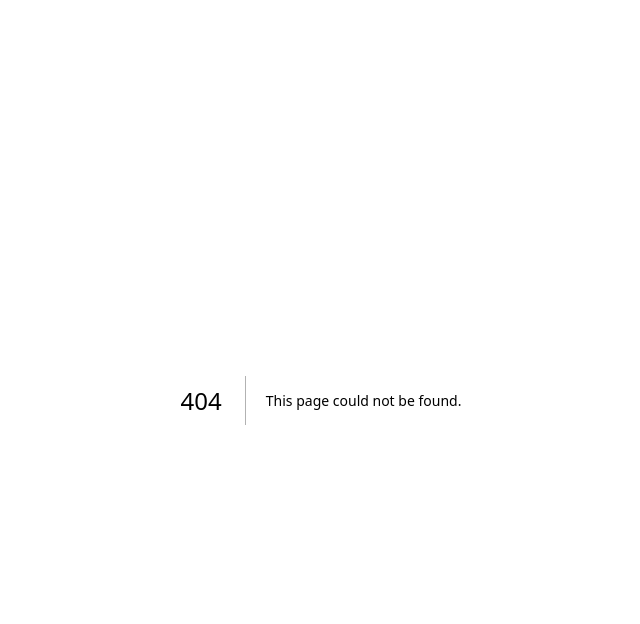
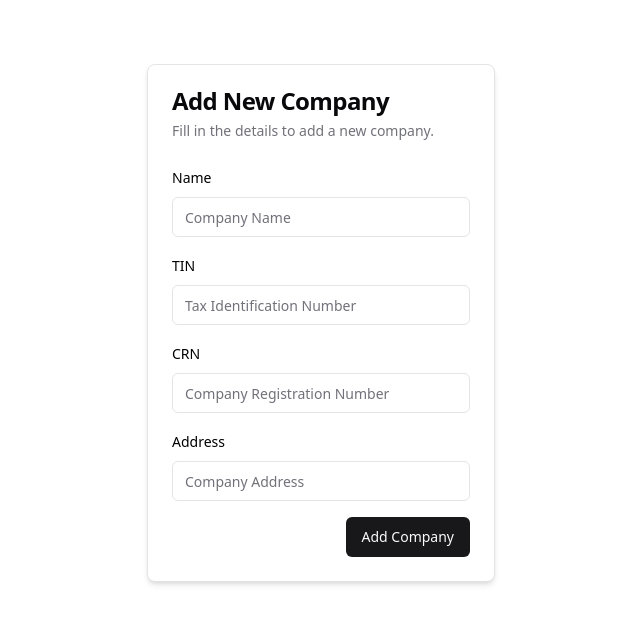
Before and after one commit to vuksijakovic/Banka-4-Frontend, a Next.js app: page /company in a window 1280 px wide. Before the commit this address had no page. Shown: the top 624 px of the page, without its empty margins (319-959 px from the left). Built offline with nearby package versions, Linux system fonts and the light colour scheme.

Commit message:
Design for company form finished. Still in progress and u can check design on /company

```diff
--- /dev/null
+++ b/src/app/company/page.tsx
@@ -0,0 +1,29 @@
+'use client';
+
+import CompanyForm, {
+  CompanyFormData,
+} from '@/components/company/comapny-form';
+import { useMutation } from '@tanstack/react-query';
+import { toast } from 'sonner';
+import { useRouter } from 'next/navigation';
+
+export default function CompanyPage() {
+  const router = useRouter();
+
+  const { isPending, mutate: addCompany } = useMutation({
+    mutationFn: async (_data: CompanyFormData) => {},
+    onError: (_err) => {
+      toast.error('Failed to add company');
+    },
+    onSuccess: () => {
+      toast.success('Company added successfully');
+      router.push('/companies');
+    },
+  });
+
+  return (
+    <div className="flex justify-center items-center pt-16">
+      <CompanyForm enabled={!isPending} onSubmitAction={addCompany} />
+    </div>
+  );
+}
--- /dev/null
+++ b/src/components/company/comapny-form.tsx
@@ -0,0 +1,147 @@
+'use client';
+
+import { useForm } from 'react-hook-form';
+import { z } from 'zod';
+import { zodResolver } from '@hookform/resolvers/zod';
+import {
+  Card,
+  CardHeader,
+  CardTitle,
+  CardDescription,
+  CardContent,
+} from '@/components/ui/card';
+import { Input } from '@/components/ui/input';
+import { Button } from '@/components/ui/button';
+import {
+  Form,
+  FormControl,
+  FormField,
+  FormItem,
+  FormLabel,
+  FormMessage,
+} from '@/components/ui/form';
+
+const formSchema = z.object({
+  name: z.string().nonempty(),
+  tin: z.string().nonempty(),
+  crn: z.string().nonempty(),
+  address: z.string().nonempty(),
+});
+
+export type CompanyFormData = z.infer<typeof formSchema>;
+
+export interface CompanyFormProps {
+  enabled?: boolean;
+  onSubmitAction: (values: CompanyFormData) => void;
+}
+
+export default function CompanyForm({
+  onSubmitAction,
+  enabled = true,
+}: CompanyFormProps) {
+  const form = useForm({
+    resolver: zodResolver(formSchema),
+    defaultValues: {
+      name: '',
+      tin: '',
+      crn: '',
+      address: '',
+    },
+  });
+
+  return (
+    <Card className="w-[348px] shadow-md">
+      <CardHeader className="space-y-2">
+        <CardTitle>Add New Company</CardTitle>
+        <CardDescription>
+          Fill in the details to add a new company.
+        </CardDescription>
+      </CardHeader>
+
+      <CardContent>
+        <Form {...form}>
+          <form
+            onSubmit={form.handleSubmit(onSubmitAction)}
+            className="space-y-4"
+          >
+            <FormField
+              control={form.control}
+              name="name"
+              render={({ field }) => (
+                <FormItem>
+                  <FormLabel className="text-black">Name</FormLabel>
+                  <FormControl>
+                    <Input type="text" placeholder="Company Name" {...field} />
+                  </FormControl>
+                  <FormMessage className="text-red-500" />
+                </FormItem>
+              )}
+            />
+            <FormField
+              control={form.control}
+              name="tin"
+              render={({ field }) => (
+                <FormItem>
+                  <FormLabel className="text-black">TIN</FormLabel>
+                  <FormControl>
+                    <Input
+                      type="text"
+                      placeholder="Tax Identification Number"
+                      {...field}
+                    />
+                  </FormControl>
+                  <FormMessage className="text-red-500" />
+                </FormItem>
+              )}
+            />
+            <FormField
+              control={form.control}
+              name="crn"
+              render={({ field }) => (
+                <FormItem>
+                  <FormLabel className="text-black">CRN</FormLabel>
+                  <FormControl>
+                    <Input
+                      type="text"
+                      placeholder="Company Registration Number"
+                      {...field}
+                    />
+                  </FormControl>
+                  <FormMessage className="text-red-500" />
+                </FormItem>
+              )}
+            />
+            <FormField
+              control={form.control}
+              name="address"
+              render={({ field }) => (
+                <FormItem>
+                  <FormLabel className="text-black">Address</FormLabel>
+                  <FormControl>
+                    <Input
+                      type="text"
+                      placeholder="Company Address"
+                      {...field}
+                    />
+                  </FormControl>
+                  <FormMessage className="text-red-500" />
+                </FormItem>
+              )}
+            />
+
+            <div className="flex justify-end">
+              <Button
+                type="submit"
+                variant="default"
+                className="font-normal"
+                disabled={!enabled}
+              >
+                Add Company
+              </Button>
+            </div>
+          </form>
+        </Form>
+      </CardContent>
+    </Card>
+  );
+}
```
